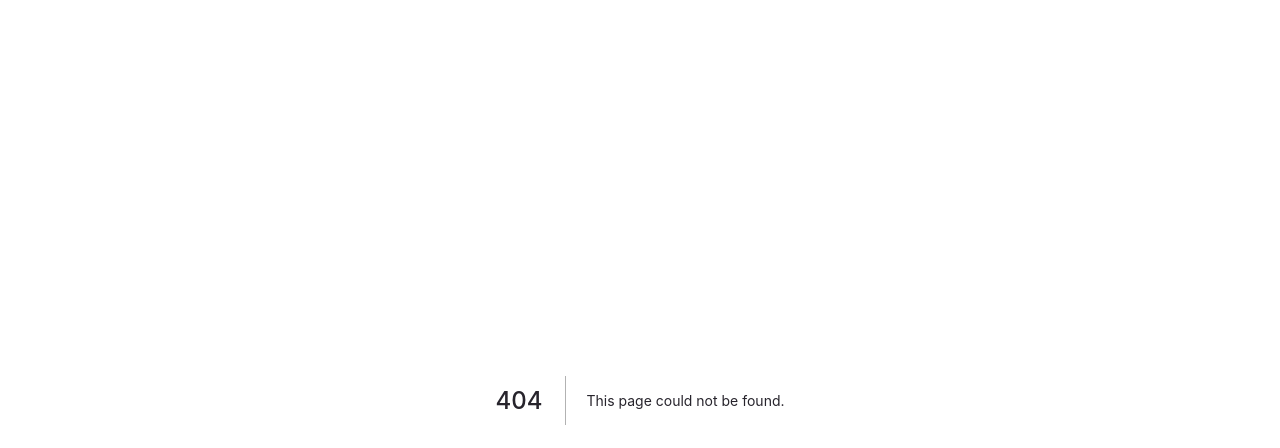
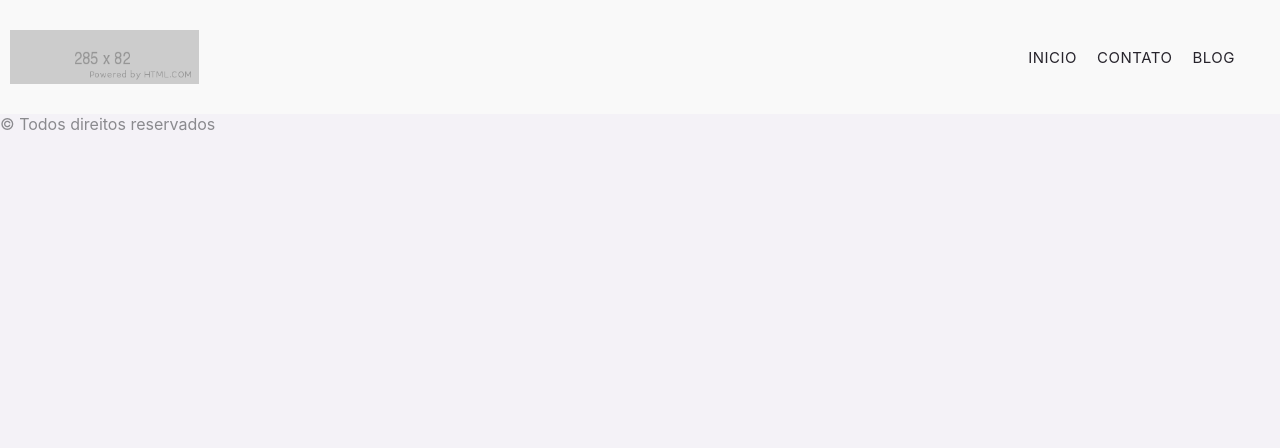
Before and after one commit to luizhenrik/nextjs-wordpress, a Next.js app: page /contact in a window 1280 px wide. Before the commit this address had no page. Shown: the top 448 px of the page. Built offline with nearby package versions, Linux system fonts and the light colour scheme.

Commit message:
create pages internal

```diff
--- a/components/header/index.js
+++ b/components/header/index.js
@@ -2,6 +2,7 @@ import React, { useState, useEffect } from 'react'
 import Image from 'next/image'
 
 import style from './style.module.scss'
+import Link from 'next/link'
 
 export default function Header() {
   const [open, setOpen] = useState(false)
@@ -29,9 +30,15 @@ export default function Header() {
                 <span className={`${style.header__handler}`} onClick={setToggleHeader}/>
                 <div className={`${style.header__overlay}`} onClick={setToggleHeader}></div>
                 <div className={`${style.header__menu}`}>
-                    <a className={`${style['header__menu-item']}`}>Inicio</a>
-                    <a className={`${style['header__menu-item']}`}>Contato</a>
-                    <a className={`${style['header__menu-item']}`}>Blog</a>
+                    <Link href={'/'}>
+                        <a className={`${style['header__menu-item']}`}>Inicio</a>
+                    </Link>
+                    <Link href={'/contact'}>
+                        <a className={`${style['header__menu-item']}`}>Contato</a>
+                    </Link>
+                    <Link href={'/blog'}>
+                        <a className={`${style['header__menu-item']}`}>Blog</a>
+                    </Link>
                 </div>
             </div>
         </header>
--- a/components/home/bio.js
+++ b/components/home/bio.js
@@ -2,6 +2,7 @@ import React from 'react'
 import Image from 'next/image'
 
 import style from '@/components/home/bio.module.scss'
+import Link from 'next/link'
 
 export default function HomeBio() {
   return (
@@ -22,7 +23,9 @@ export default function HomeBio() {
                         Adipisicing ea id aliquip id non voluptate nulla voluptate pariatur occaecat nostrud veniam. Elit nisi tempor quis ad officia consectetur nostrud eiusmod elit quis eu esse occaecat. Duis ipsum deserunt cillum ex occaecat ullamco fugiat esse esse anim nulla.
                     </p>
 
-                    <a className={`${style['home-bio__button']}`}>Leia Mais</a>
+                    <Link href={'/contact'}>
+                        <a className={`${style['home-bio__button']}`}>Leia Mais</a>
+                    </Link>
                 </div>
             </div>
         </article>
--- /dev/null
+++ b/pages/contact.js
@@ -0,0 +1,8 @@
+import React from 'react'
+import Layout from '@/components/layout'
+
+export default function Home() {
+  return (
+    <Layout title={'Contato'}/>
+  )
+}
--- a/pages/index.js
+++ b/pages/index.js
@@ -6,7 +6,7 @@ import HomeServices from '@/components/home/services'
 
 export default function Home() {
   return (
-    <Layout title={'teste'}>
+    <Layout title={'Contato'}>
         <HomeBanner/>
         <HomeServices/>
         <HomeBio/>
```
Also changed, not shown: pages/blog/[slug].js (+9 -5 lines), pages/blog/index.js (+5 -11 lines).
